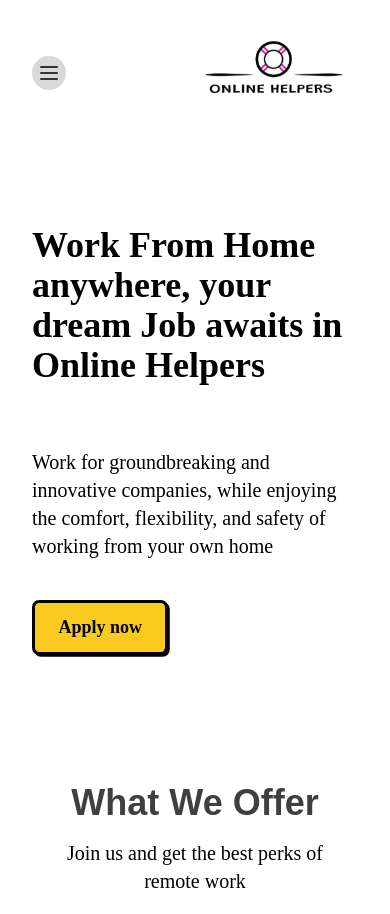
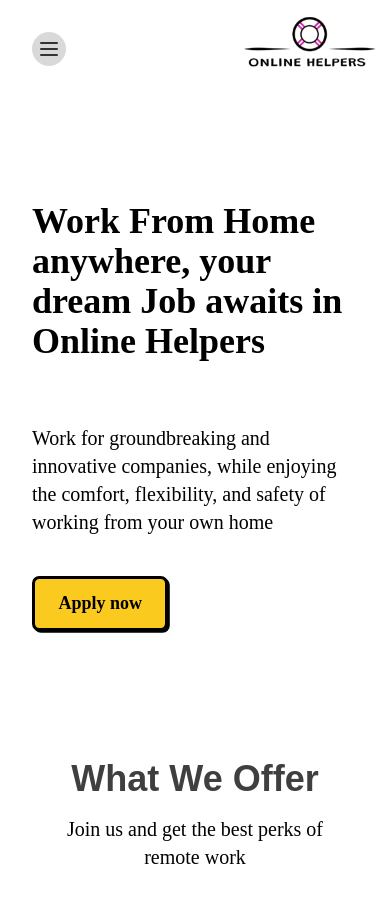
Before and after one commit to Edier-Gama/online-helpers-web, an Astro site: page / in a window 390 px wide. Shown: the top 914 px of the page. Built offline with nearby package versions, Linux system fonts and the light colour scheme; Astro itself is replaced by a stand-in of ours; a web font is replaced by a local one; what @midudev/tailwind-animations would draw is missing.

Commit message:
fixing header

```diff
--- a/src/components/Hamburger.astro
+++ b/src/components/Hamburger.astro
@@ -9,7 +9,7 @@
     <span></span>
     <span></span>
   </div>
-  <nav class="popup-window w-70 mt-2 text-xl h-50">
+  <nav class="popup-window w-75 mt-2 text-xl h-50">
     <ul>
       <li>
         <button>
@@ -78,7 +78,7 @@
   --nav-button-padding-y: 0.375em;
   --nav-button-border-radius: 0.375em;
   --nav-button-font-size: 12px;
-  --nav-button-hover-bg: #eeff00;
+  --nav-button-hover-bg: #fbca1f;
   --nav-button-hover-text-color: #000000;
   --nav-button-distance: 0.875em;
   --underline-border-width: 0.0625em;
--- a/src/components/Header.astro
+++ b/src/components/Header.astro
@@ -11,14 +11,14 @@
 import Hamburger from "./Hamburger.astro";
 ---
 
-<header class="header flex justify-between items-center m-auto max-w-6xl z-20">
+<header class="header flex items-center justify-between m-auto max-w-6xl z-20">
   <section class="">
     <div class="flex items-center justify-between">
-      <div class="sm:hidden m-4 p-4 mt-10 z-20">
+      <div class="sm:hidden m-4 p-4 z-20">
         <Hamburger />
       </div>
       <div>
-        <img src="/OH.png" alt="" class="sm:w-50 rounded-full w-50 sm:mt-0 -mt-11 m-4 p-4 sm:relative sm:left-0 absolute right-0"/>
+        <img src="/OH.png" alt="" class="sm:w-50 rounded-full w-40 sm:mt-0 -mt-10  sm:m-4 sm:p-4 sm:relative sm:left-0 absolute right-0"/>
       </div>
     </div>
   </section>
```
